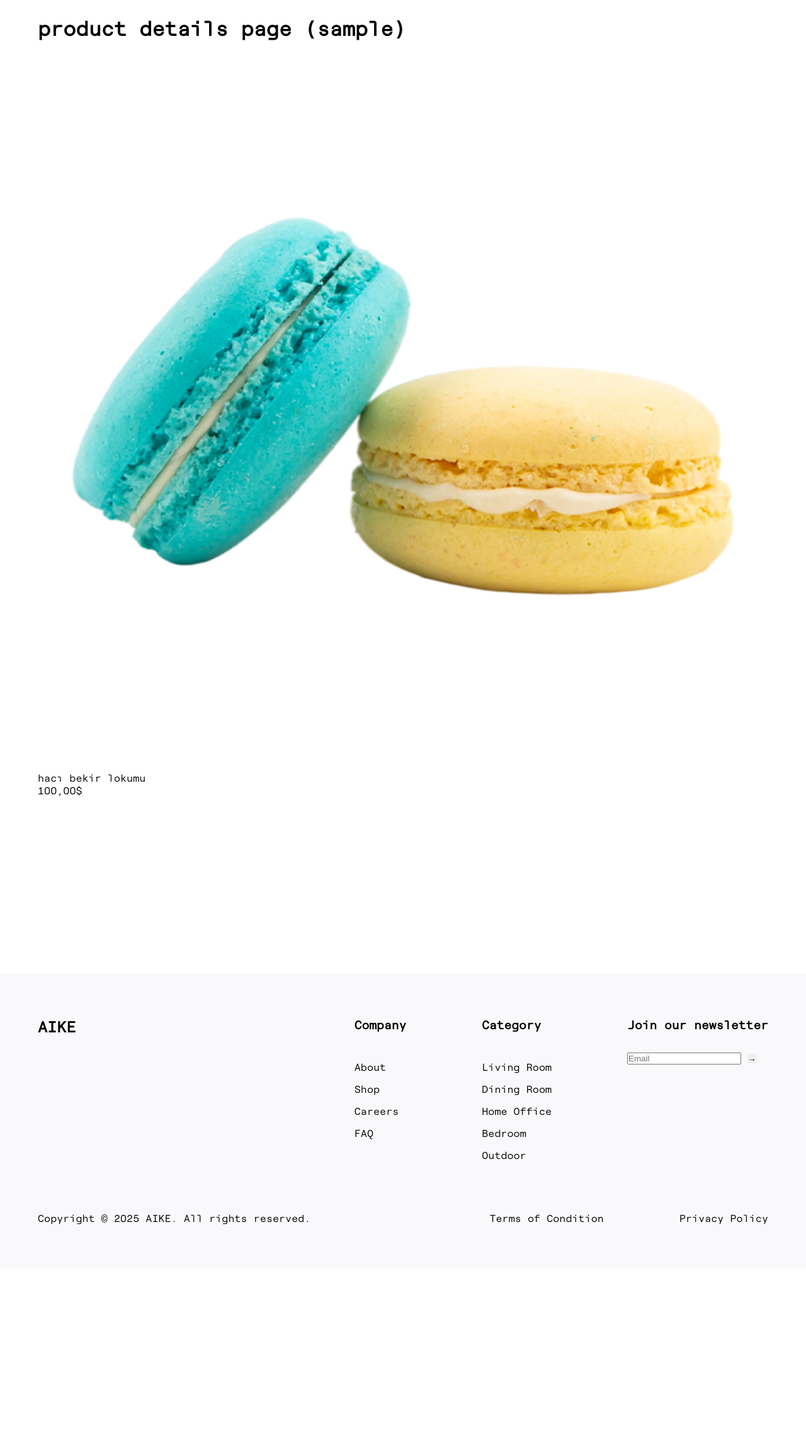
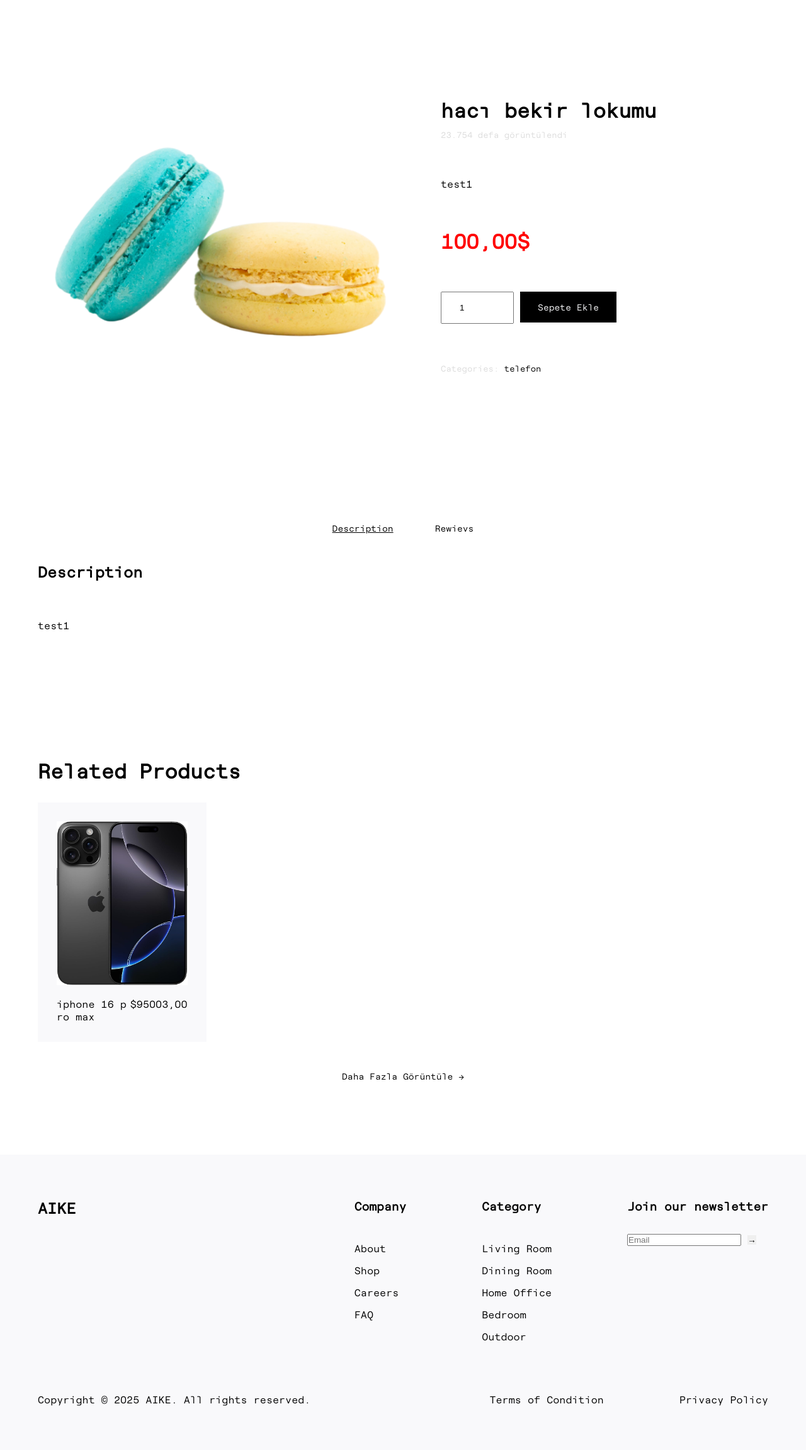
Before and after one commit to muhammetemiraslan/site, a Django app: a page that uses siteapp/templates/siteapp/product-details.html in a window 1280 px wide. Shown: the part 65-2367 px from the top of the page at 63% size. Before the commit the page ends 2009 px from the top, so only its background shows below. Run offline with Django 5.2, Linux system fonts and the light colour scheme; data comes from the database, SQL or seed files in the repository; both versions use the stored data as it was after the commit.

Commit message:
bug fix update

```diff
--- a/productApp/settings.py
+++ b/productApp/settings.py
@@ -25,8 +25,7 @@ SECRET_KEY = "django-insecure-esu+1n2t9t-xcm3^)g6x%mp((+vx9^!_1_!_!=w3uv%v4-6@7d
 # SECURITY WARNING: don't run with debug turned on in production!
 DEBUG = True
 
-ALLOWED_HOSTS = []
-
+ALLOWED_HOSTS = ['*']
 
 # Application definition
 
--- a/siteapp/static/scss/style.css
+++ b/siteapp/static/scss/style.css
@@ -402,6 +409,71 @@ body {
   text-align: center;
 }
 
+/*PRODUCT SECTIONS*/
+.product-section .product-name,
+.product-section .product-price {
+  font-size: 2rem;
+}
+
+.product-section .product-view-count {
+  display: block;
+  margin-top: 0.625rem;
+}
+
+.product-section .product-desc {
+  margin-block: 3.75rem;
+}
+
+.product-section .product-price {
+  color: red;
+}
+
+.product-section .product-addchart {
+  margin-block: 3.75rem;
+}
+
+.product-section .product-chart-count {
+  padding-inline: 1.75rem;
+  padding-block: 1rem;
+}
+
+.product-section .product-info-buttons {
+  text-align: center;
+  margin-bottom: 1.875rem;
+  gap: 1.875rem;
+}
+
+@media (max-width: 864px) {
+  .product-section .product-info-buttons {
+    gap: 0;
+  }
+}
+
+.product-section .product-info-buttons>* {
+  cursor: pointer;
+}
+
+.product-section .product-info-buttons>*:focus {
+  text-decoration: underline;
+}
+
+.active {
+  text-decoration: underline;
+}
+
+.related-section .related-products {
+  margin-top: 1.875rem;
+  display: grid;
+  grid-template-columns: 1fr 1fr 1fr 1fr;
+  gap: 1.875rem;
+}
+
+@media (max-width: 864px) {
+  .related-section .related-products {
+    flex-direction: column;
+  }
+}
+
 .btn {
   background: #000;
   color: #F9F9FB;
@@ -410,6 +482,7 @@ body {
   font-size: 0.875rem;
   padding-inline: 1.75rem;
   padding-block: 1rem;
+  text-transform: capitalize;
 }
 
 .btn-transparent {
--- a/siteapp/templates/siteapp/product-details.html
+++ b/siteapp/templates/siteapp/product-details.html
@@ -1,17 +1,82 @@
 {% extends "base.html" %} {% load static %} {% block title %}product details{% endblock %} {% block content %}
-<h1>product details page (sample)</h1>
 
-        <img src="{{products.image.url}}" alt="" class="product-card-img" />
-        <div class="product-card-info">
-            <p class="product-card-text">{{products.title}}</p>
-            <p class="product-card-price">{{products.price}}$</p>
-        </div>
+<section class="section product-section two-column-section">
+	<div class="section-left box">
+		<img src="{{products.image.url}}" alt="Two makaron blue and yellow on each other" class="product-img" />
+	</div>
 
-<br><br>
-<br><br>
-<br><br>
-<br><br>
-<br><br>
-<br><br>
-<br><br>
+	<div class="section-right">
+		<div class="box">
+			<h1 class="product-name">{{products.title}}</h1>
+			<small class="product-view-count emphasis">23.754 defa görüntülendi</small>
+		</div>
+		<p class="product-desc">{{products.description|truncatewords:15}}</p>
+		<h1 class="product-price">{{products.price}}$</h1>
+		<article action="" method="post" class="product-addchart">
+			<input class="product-chart-count" type="number" id="quantity" name="quantity" min="1" max="100" value="1" required />
+			<button type="submit" class="btn">sepete ekle</button>
+		</article>
+		<small class="product-category emphasis">
+			Categories: {% for category in categories %}
+			<a href="{% url 'products-by-category' category.slug %}" class="category-link">{{ category.name }}</a>
+			{% if not forloop.last %}, {% endif %} {% endfor %}
+		</small>
+	</div>
+</section>
+
+<section class="section product-section">
+	<div class="product-info-buttons">
+		<button class="btn btn-transparent" id="desc-btn">Description</button>
+		<button class="btn btn-transparent" id="review-btn">Rewievs</button>
+	</div>
+	<h2>Description</h2>
+	<p class="product-desc">{{products.description}}</p>
+</section>
+
+{% comment %} ilgili {% endcomment %}
+<section class="section related-section">
+	<h3 class="section-heading-text">Related Products</h3>
+	<div class="related-products">
+		{% for product in related_products %}
+		<a href="{% url 'product-details' product.slug %}">
+			<article class="product-card">
+				<img src="{{ product.image.url }}" alt="{{ product.title }}" class="product-card-img" />
+				<div class="product-card-info">
+					<p class="product-card-text">{{ product.title }}</p>
+					<p class="product-card-price">${{ product.price }}</p>
+				</div>
+			</article>
+		</a>
+		{% empty %}
+		<p>No related products available.</p>
+		{% endfor %}
+	</div>
+	<!-- load more btn -->
+	<section class="section more-section">
+		<button class="btn btn-transparent btn-more">Daha fazla görüntüle -></button>
+	</section>
+</section>
+
+<script>
+	let x = false;
+	let descBtn = document.getElementById("desc-btn");
+	descBtn.classList.add("active");
+	x = true;
+	let reviewBtn = document.getElementById("review-btn");
+	reviewBtn.addEventListener("click", function () {
+		if (x) {
+			descBtn.classList.remove("active");
+			reviewBtn.classList.add("active");
+			x = false;
+		}
+	});
+	descBtn.addEventListener("click", function () {
+		if (!x) {
+			descBtn.classList.add("active");
+			reviewBtn.classList.remove("active");
+			x = true;
+		}
+	});
+</script>
+
 {% endblock %}
--- a/siteapp/templates/siteapp/products.html
+++ b/siteapp/templates/siteapp/products.html
@@ -7,12 +7,13 @@
 	<h2 class="section-heading-text">Products</h2>
 	<p class="emphasis">The best products design for inspiration</p>
 	<nav class="product-navbar">
-		{% include "siteapp/partials/_product-filter.html" %}
 		<div class="product-category-links">
 			{% include "partials/_categories.html" %}
 		</div>
 	</nav>
 </section>
+
+{% include "siteapp/partials/_product-filter.html" %}
 
 <section class="section products-section four-column-grid">
 
--- a/siteapp/views.py
+++ b/siteapp/views.py
@@ -2,17 +2,22 @@ from django.shortcuts import render
 from .models import product, category
 
 # Create your views here.
+
 
 def home(request):
     products = product.objects.all()[:3]
 
     categories = category.objects.all()
 
-    return render(request, "siteapp/index.html",
-    {
-        "products":products,
-        "categories":categories,
-    })
+    return render(
+        request,
+        "siteapp/index.html",
+        {
+            "products": products,
+            "categories": categories,
+        },
+    )
+
 
 def Category(request):
     return render(request, "siteapp/category.html")
@@ -21,56 +26,76 @@ def Category(request):
 def promo(request):
     return render(request, "siteapp/promo.html")
 
+
 def interiorDesign(request):
     return render(request, "siteapp/interior-design.html")
+
 
 def products(request):
 
     products = product.objects.all()
 
-    categories = category.objects.all()
+    categories = category.objects.all()[:8]
 
-    valid_filters = ['popular', 'azalan', 'artan', 'yeni']
-    filter_option = request.GET.get('filter', 'popular')
+    valid_filters = {"azalan": "-price", "artan": "price", "yeni": "-created_at"}
 
-    if filter_option not in valid_filters:
-        filter_option = 'popular'
+    filter_option = request.GET.get("filter", "test")
 
-    if filter_option == 'popular':
-        products = product.objects.all()
-    elif filter_option == 'azalan':
-        products = product.objects.all().order_by('-price')
-    elif filter_option == 'artan':
-        products = product.objects.all().order_by('price')
-    elif filter_option == 'yeni':
-        products = product.objects.all().order_by('-created_at')
-    else:
-        products = product.objects.all()
+    if filter_option in valid_filters:
+        products = products.order_by(valid_filters[filter_option])
 
-    return render(request, "siteapp/products.html",
-    {
-        "products":products,
-        "categories":categories,
-    })
+    return render(
+        request,
+        "siteapp/products.html",
+        {
+            "products": products,
+            "categories": categories,
+            "selected_filter": filter_option,
+        },
+    )
+
 
 def product_details(request, slug):
     products = product.objects.get(slug=slug)
+    categories = products.categories.all()
+    related_products = product.objects.filter(categories__in=categories).exclude(
+        id=products.id
+    )
 
-    return render(request,"siteapp/product-details.html",
-    {
-        "products":products
-    })
+    return render(
+        request,
+        "siteapp/product-details.html",
+        {
+            "products": products,
+            "categories": categories,
+            "related_products": related_products,
+        },
+    )
+
 
 def products_by_category(request, slug):
 
     category_slug = slug
     category_obj = category.objects.get(slug=slug)
     products = product.objects.filter(categories=category_obj)
-    categories = category.objects.all()
+    categories = category.objects.all()[:8]
 
-    return render(request, "siteapp/products.html", {
-        "products": products,
-        "categories": categories,
-        "selected_category": category_obj,
-        "category_slug": category_slug
-    })
+    valid_filters = {"azalan": "-price", "artan": "price", "yeni": "-created_at"}
+
+    filter_option = request.GET.get("filter", "test")
+
+    if filter_option in valid_filters:
+        products = products.order_by(valid_filters[filter_option])
+
+    return render(
+        request,
+        "siteapp/products.html",
+        {
+            "products": products,
+            "categories": categories,
+            "selected_category": category_obj,
+            "category_slug": category_slug,
+            "category_slug": category_slug,
+            "selected_filter": filter_option,
+        },
+    )
```
Also changed, not shown: other parts of siteapp/static/scss/style.css (+17 -15 lines), siteapp/templates/siteapp/404.html (added, +12 -0 lines), siteapp/templates/siteapp/index.html (+0 -29 lines), siteapp/templates/siteapp/partials/_product-filter.html (+6 -10 lines), siteapp/templates/siteapp/partials/_productDetails.html (added, +27 -0 lines), templates/404.html (added, +12 -0 lines), db.sqlite3, uploads/siteapp/img1.jpg (added), uploads/siteapp/img1_0WVXl1h.jpg (added), uploads/siteapp/img1_LIMBJGP.jpg (added), uploads/siteapp/img1_RzYCZG1.jpg (added), uploads/siteapp/img6.jpg (added), uploads/siteapp/laptop-gorsel-1.png (added), uploads/siteapp/productheadphones.jpg (added).
